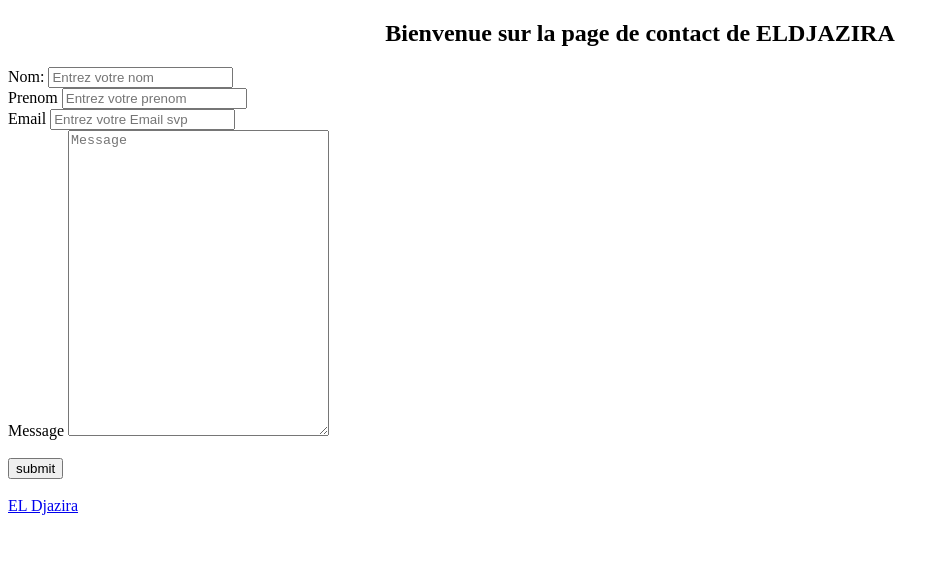
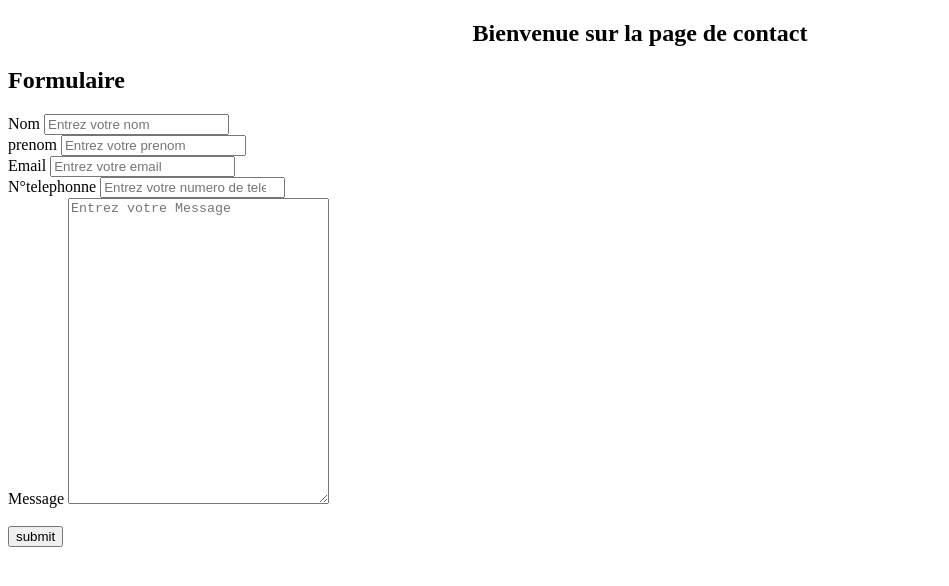
Before and after one commit to titouahilyes/workshop_html1, a plain HTML site: page contact.html in a window 1280 px wide. Shown: the whole page, without its empty margins (0-949 px from the left). Drawn offline with Linux system fonts and the light colour scheme.

Commit message:
ajoutcontact

```diff
--- a/contact.html
+++ b/contact.html
@@ -3,23 +3,30 @@
 <head>
     <meta charset="UTF-8">
     <meta name="viewport" content="width=device-width, initial-scale=1.0">
-    <title>Contact</title>
-    <link rel="short cut icon" href="Image/Contactt.png" type="/image-icon">
+    <title>contact</title>
+    <link rel="shortcut icon" href="Image/Contactt.png" type="image/x-icon">
 </head>
 <body>
-<header><center><h2>Bienvenue sur la page de contact de ELDJAZIRA</h2></center></header>
-<form>
-<label for="nom">Nom:</label>
+    <header><center><h2>Bienvenue sur la page de contact</h2></center><h2>Formulaire</h2></header>
+    <main>
+        <form>
+<label for="nom">Nom</label>
 <input type="text" id="nom" placeholder="Entrez votre nom" required><br>
-<label for="Prenom">Prenom</label>
-<input type="text" id="Prenom" placeholder="Entrez votre prenom" required><br>
+<label for="prenom">prenom</label>
+<input type="text" id="prenom" placeholder="Entrez votre prenom" required><br>
 <label for="email">Email</label>
-<input type="email" id="email" placeholder="Entrez votre Email svp"required>
-<br><label for="Message">Message</label>
-<textarea name="" id="Message" cols="30" rows="20" placeholder="Message" required></textarea><br><BR>
+<input type="email" id="email" placeholder="Entrez votre email" required><br>
+<label for="numero">N°telephonne</label>
+<input type="number" id="numero" placeholder="Entrez votre numero de telephonne" required><br>
+<label for="msg">Message</label>
+<textarea name="Message" id="msg" cols="30" rows="20"
+placeholder="Entrez votre Message"></textarea><br><br>
 <input type="submit" value="submit">
 
-</form>
-</body><BR>
-<footer><a href="index.html">EL Djazira</a></footer>
+
+        </form>
+
+</main>
+
+</body>
 </html>
```
Also changed, not shown: 1 other file.
